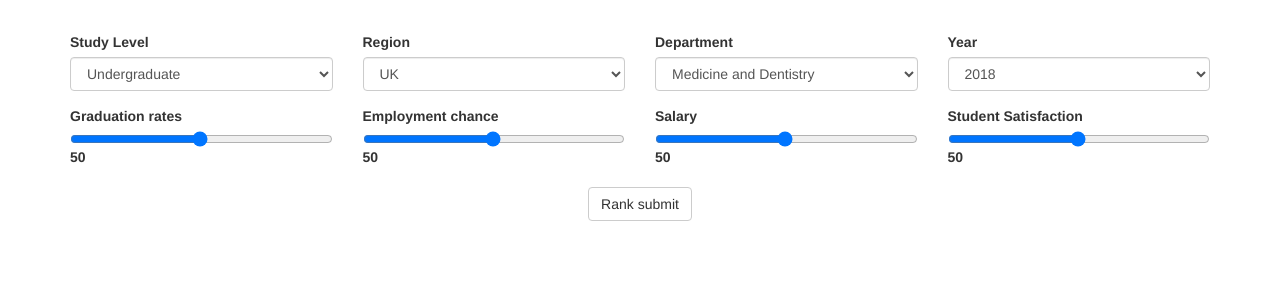
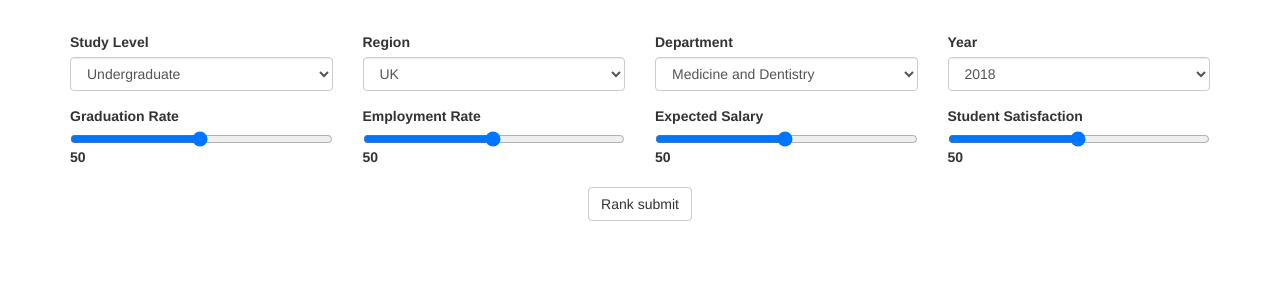
Before and after one commit to Jim-Walk/Software-Development-Assessment, a Flask app: page / in a window 1280 px wide. Shown: the part 220-520 px from the top of the page. Run offline with Flask 2, Linux system fonts and the light colour scheme; some libraries are stand-ins or nearby versions.

Commit message:
fix template formatting

```diff
--- a/templates/index.html
+++ b/templates/index.html
@@ -73,17 +73,17 @@
 
   <div class="row "> <!-- sliders -->
       <div class="form-group col-md-3">
-          <label>Graduation rates</label>
+          <label>Graduation Rate</label>
           <input name='grad_rates' type="range" min="1" max="100" value="50" class="slider" id="studyLevelRange">
           <label id="sliderval1">50</label>
       </div>
       <div class="form-group col-md-3">
-          <label>Employment chance</label>
+          <label>Employment Rate</label>
           <input name='empl_chance' type="range" min="1" max="100" value="50" class="slider" id="employmentChanceRange">
           <label id="sliderval2"></label>
       </div>
       <div class="form-group col-md-3">
-          <label>Salary</label>
+          <label>Expected Salary</label>
           <input name='salary' type="range" min="1" max="100" value="50" class="slider" id="salaryOfLifeRange">
           <label id="sliderval3"></label>
       </div>
@@ -142,7 +142,7 @@
                               +"<th class='col-md-3 text-center'>Institution Name</th>"
                               +"<th class='col-md-3 text-center'>Graduation Rate</th>"
                               +"<th class='col-md-3 text-center'>Employment Rate</th>"
-                              +"<th class='col-md-3 text-center'>Expected Salary</th>"
+                              +"<th class='col-md-3 text-center'>Expected Salary (GBP)</th>"
                               +"<th class='col-md-3 text-center'>Satisfied Students</th>"
                               +"<th class='col-md-3 text-center'>Points</th>"
                           +"</tr>"
@@ -189,7 +189,7 @@
                     if(typeof json[i].PROVIDER_NAME !== 'undefined'){
 
                       var s_grad = json[i].s_grad+'%';
-                      var s_sal = 'GBP '+json[i].s_sal;
+                      var s_sal = ' '+json[i].s_sal;
                       var s_empl = json[i].s_empl+'%';
                       var s_feed = json[i].s_feed+'%';
 
```
Also changed, not shown: templates/institution.html (+5 -5 lines).
